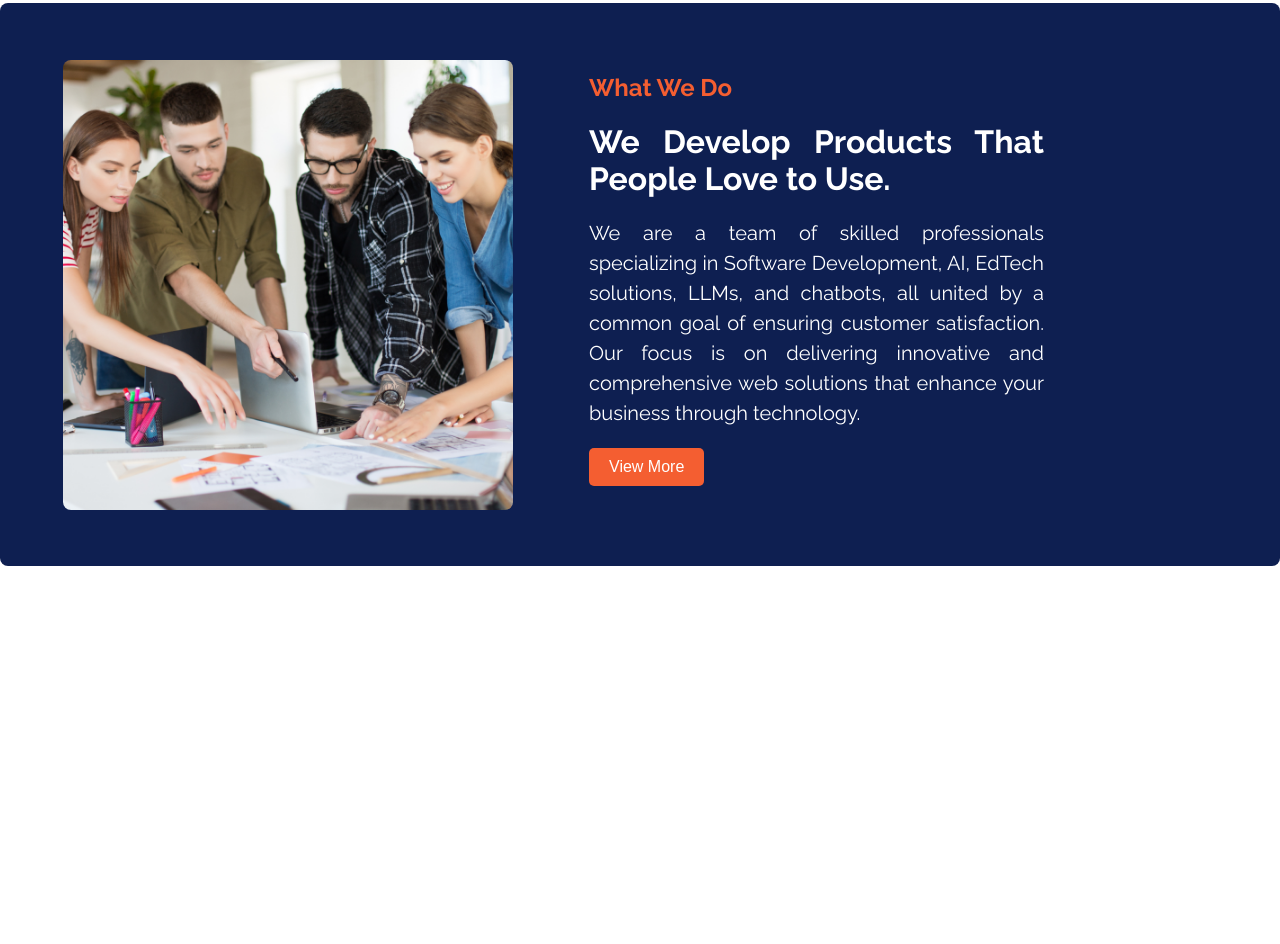
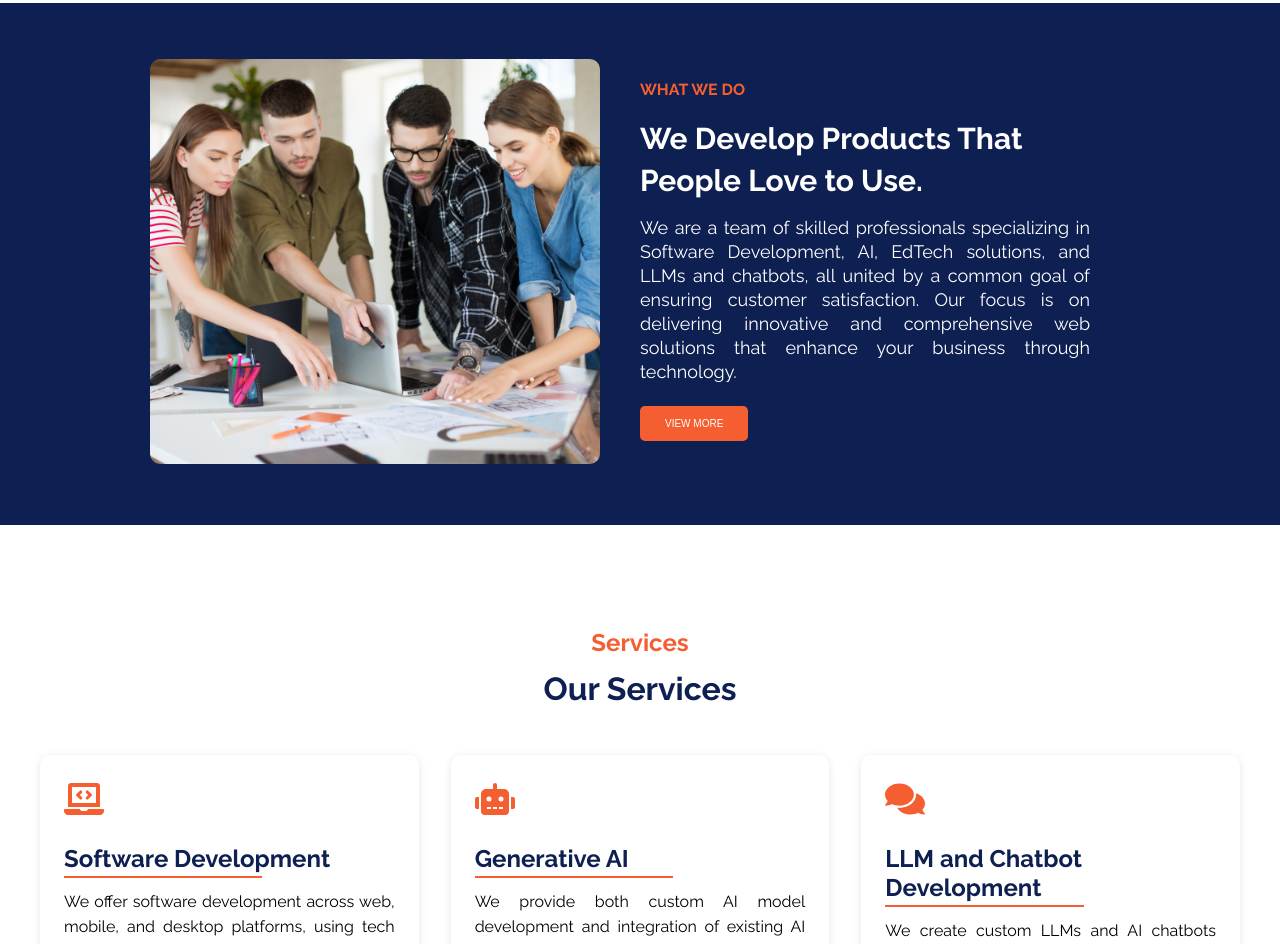
Before and after one commit to Brainy-Sensei/BrainySensei_website, a React (Create React App) app: page / in a window 1280 px wide. Shown: the part 2040-2984 px from the top of the page. Before the commit the page ends 2606 px from the top, so only its background shows below. Built offline with nearby package versions, Linux system fonts and the light colour scheme.

Commit message:
whatWedo

```diff
--- a/src/App.js
+++ b/src/App.js
@@ -3,12 +3,12 @@ import Navbar from "./componets/Navbar";
 import HeroSection from "./componets/HeroSection";
 import OverlapSection from "./componets/OverlapSection";
  import Process from "./componets/Process";
-import WhatWeDo from"./componets/WhatWeDo";
+ import ProductDescription from"./componets/ProductDescription";
 
 //  import ProcessSection from "./componets/ProcessSection";
 //  import ProductSection from "./componets/FeatureSection";
 
-//  import Services from "./componets/Services";
+ import Services from "./componets/Services";
 //  import TeamSection from "./componets/TeamSection";
 //  import Technologies from "./componets/Technologies";
 //  import Testimonials from "./componets/Testimonials";
@@ -24,17 +24,18 @@ const App =() =>{
   return(
     <div className="App">
       <Navbar />
-        <HeroSection  />
+         <HeroSection  />
        < OverlapSection />
             <Process />
-         <WhatWeDo />
+           <ProductDescription />
+          {/* <WhatWeDo />    */}
        {/* <FeatureSection /> */}
-      {/* <Services />
-      <TeamSection />
+         <Services />  *
+       {/* <TeamSection />
       <Technologies />
       <Testimonials />
       <InputSection />
-       <Footer />         */}
+       <Footer />            */}
     </div>
 
   );
--- /dev/null
+++ b/src/componets/ProductDescription.css
@@ -0,0 +1,116 @@
+body{
+  margin: 0;
+  padding: 0;
+   font-family: "Raleway", serif;
+   list-style: none;
+  box-sizing: border-box;
+}
+.product-container {
+  display: flex;
+  flex-direction: row;
+  align-items: center;
+  justify-content: center;
+  padding: 20px ;
+  background-color: #0E1F51;
+  color: #FFFFFF;
+}
+
+.product-image img {
+  width: 100%;
+  max-width: 450px;
+  height: auto;
+  border-radius: 10px;
+  padding: 0px;
+}
+
+.product-content {
+  max-width: 450px;
+  padding: 20px 40px 40px;
+
+
+}
+
+.product-content h4 {
+  color: #F45E31;
+  font-size: 16px;
+  margin-bottom: 10px;
+  text-transform: uppercase;
+   transform: translateY(1rem);
+}
+
+.product-content h2 {
+  font-size: 30px;
+  font-weight: 700;
+  /* text-align: justify; */
+  margin-bottom: 20px;
+  line-height: 1.4;
+   padding: 10px 0px;
+  word-spacing: 0; /* Removes extra space between words */
+ letter-spacing: normal; /* Resets any letter spacing */
+
+
+}
+
+.product-content p {
+  font-size: 18px;
+  line-height: 24px;
+  text-align: justify;
+   margin-bottom: 30px;
+  padding: 0px 0px;
+  overflow: hidden;
+  text-overflow: ellipsis;
+  word-spacing: 0; /* Removes extra space between words */
+  letter-spacing: normal;
+  transform: translateY(-1.0rem);
+   /* Resets any letter spacing */
+}
+
+.view-more-button {
+  background-color: #F45E31;
+  color: #FFFFFF;
+  border: none;
+  padding: 12px 25px;
+  border-radius: 5px;
+  cursor: pointer;
+  font-size: 10px;
+  font-weight: 500;
+  text-transform: uppercase;
+  transform: translateY(-1.5rem);
+  /* transform: translate(3.6rem); */
+}
+
+.view-more-button:hover {
+  background-color: #F45E31;
+}
+
+@media (max-width: 768px) {
+  .product-container {
+    flex-direction: column;
+
+  }
+
+  .product-content {
+    font-size: 14px;
+
+
+
+  }
+  .product-container h2{
+    font-size: 20px;
+    line-height: 30px;
+    font-weight: 700;
+
+  }
+  .product-content p{
+    text-align: justify;
+    font-size: 14px;
+    line-height: 25px;
+
+
+
+  }
+
+  .product-image img {
+    max-width: 100%;
+  }
+}
--- /dev/null
+++ b/src/componets/ProductDescription.js
@@ -0,0 +1,23 @@
+import React from 'react';
+import './ProductDescription.css';
+import banner from "../image/bannerImage.png"
+
+const ProductDescription = () => {
+  return (
+    <div className="product-container">
+      <div className="product-image">
+        <img src={banner} alt="Team working" />
+      </div>
+      <div className="product-content">
+        <h4>What We Do</h4>
+        <h2>We Develop Products That People Love to Use.</h2>
+        <p>
+          We are a team of skilled professionals specializing in Software Development, AI, EdTech solutions, and LLMs and chatbots, all united by a common goal of ensuring customer satisfaction. Our focus is on delivering innovative and comprehensive web solutions that enhance your business through technology.
+        </p>
+        <button className="view-more-button">View More</button>
+      </div>
+    </div>
+  );
+};
+
+export default ProductDescription;
--- a/src/componets/Services.css
+++ b/src/componets/Services.css
@@ -1,77 +1,125 @@
+/* General Styles */
+body {
+  margin: 0;
+  padding: 0;
+   font-family: "Raleway", serif;
+   list-style: none;
+  box-sizing: border-box;
+}
 .services-container {
+  padding: 4rem 2rem;
   text-align: center;
-    padding: 20px;
-    font-family: Arial, sans-serif;
-    transform: translateY(-23.5rem);
-
+  background-color: #ffffff;
 }
 
-  h2 {
-    font-size: 1.2rem;
+.services-container h2 {
+  font-size: 1.5rem;
   color: #F45E31;
-    line-height: 24px;
+  margin-bottom: 0.5rem;
+  transform: translateY(1.2rem);
 }
 
-  h3 {
-    font-size: 1.6rem;
+.services-container h3 {
+  font-size: 2rem;
+  font-weight: bold;
+  margin-bottom: 3rem;
   color: #0E1F51;
-    margin-bottom: 30px;
-    line-height: 40px;
-
 }
 
 .services-grid {
   display: grid;
-    grid-template-columns: repeat(auto-fit, minmax(250px, 1fr));
-    gap: 15px;
-    padding: 0 140px;
+  grid-template-columns: repeat(3, 1fr);
+  gap: 2rem;
+  max-width: 1200px;
+  margin: 0 auto;
 }
 
 .service-card {
-    background: #fff;
-    /* border: 1px solid #ddd; */
-    border-radius: 8px;
-    padding: 25px;
+  background-color: #ffffff;
+  padding: 1.5rem;
+  border-radius: 10px;
+  box-shadow: 0 2px 8px rgba(0, 0, 0, 0.1);
   text-align: left;
-    box-shadow: 0 2px 5px rgba(0, 0, 0, 0.1);
-    transition: transform 0.3s ease, box-shadow 0.3s ease;
+  transition: transform 0.3s, box-shadow 0.3s;
 }
 
 .service-card:hover {
   transform: translateY(-5px);
-     box-shadow: 0 4px 10px rgba(0, 0, 0, 0.2);
+  box-shadow: 0 4px 12px rgba(0, 0, 0, 0.2);
 }
 
 .service-icon {
   font-size: 2.5rem;
   color: #F45E31;
-    margin-bottom: 14px;
-    text-align: left;
+  margin-bottom: 1rem;
 }
 
-  h4 {
-    font-size: 1.2rem;
+.service-card h4 {
+  font-size: 1.5rem;
+  margin: 0.5rem 0;
   color: #0E1F51;
-    margin-bottom: 10px;
+  position: relative; /* Required for the underline to position dynamically */
+}
+
+.service-card h4::after {
+  content: "";
+  display: block;
+  width: 60%; /* Makes the underline the same width as the title */
+  height: 2px;
+  background-color: #F45E31;
+  margin-top: 0.5rem; /* Space between title and underline */
+  position: absolute;
+  left: 0; /* Aligns to the start of the title */
+  bottom: -5px; /* Adjusts spacing below the text */
+}
+
+.service-card p {
+  font-size: 1rem;
+  line-height: 1.6;
+  margin-bottom: 1rem;
+  color: #000000;
   text-align: justify;
 }
 
-  p {
-    font-size: 0.9rem;
-    color: #000000;
-    margin-bottom: 10px;
-    text-align: justify;
-    line-height: 1.5rem;
+.service-card a {
+  color: #F45E31;
+  text-decoration: none;
+  font-weight: bold;
 }
 
-  a {
-    font-size: 0.9rem;
-    color: #F45E31;
-    text-decoration: none;
-    transition: color 0.3s ease;
-
+.service-card a:hover {
+  text-decoration: underline;
 }
 
-  a:hover {
-    color: #F45E31;
+/* Responsive Design */
+@media (max-width: 1024px) {
+  .services-grid {
+    grid-template-columns: repeat(2, 1fr);
   }
+}
+
+@media (max-width: 768px) {
+  .services-grid {
+    grid-template-columns: 1fr;
+  }
+
+  .services-container h2 {
+    font-size: 1.2rem;
+  }
+
+  .services-container h3 {
+    font-size: 1.5rem;
+  }
+
+  .service-card {
+    padding: 1rem;
+  }
+
+  .service-card h4 {
+    font-size: 1.25rem;
+  }
+
+  .service-card p {
+    font-size: 0.9rem;
+  }
+}
--- a/src/componets/WhatWeDo.css
+++ /dev/null
@@ -1,113 +0,0 @@
-/* src/components/WhatWeDo.css */
-body {
-  margin: 0;
-  font-family: Arial, sans-serif;
-  font-family: "Raleway", serif;
-}
-.what-we-do-container {
-
-  display: flex;
-  justify-content: space-between;
-  align-items: center;
-  background-color: #0E1F51;
-  padding: 20px 60px;
-  color: #FFFFFF;
-  border-radius: 8px;
-
-}
-
-.image-section {
-  flex: 1;
-  display: flex;
-  justify-content: center;
-  align-items: center;
-  padding: 0px;
-
-
-
-
-}
-
-.image-section img {
-  width: 100%;
-  max-width: 450px;
-  height: 450px;
-  height: auto;
-  border-radius: 8px;
-  object-fit: cover;
-
-
-
-
-}
-
-.square-image {
-  width: 100%;
-  max-width: 500px;
-  aspect-ratio: 1;
-  object-fit: cover;
-  border-radius: 8px;
-
-
-}
-
-.text-section {
-  flex: 1;
-  margin-left: 10px;
-  max-width: 600px;
-  height: auto;
-  text-align: justify;
-  padding: 30px 120px 60px 120px;
-  transform: translate(-3.5rem);
-}
-
-.text-section h2 {
-  font-size: 1.5em;
-  color: #F45E31;
-}
-
-.text-section h1 {
-  font-size: 2rem;
-  /* text-align: justify; */
-  /* margin: 10px 0; */
-}
-
-.text-section p {
-  font-size: 20px;
-  line-height: 30px;
-  margin: 20px 0;
-}
-
-.text-section button {
-  background-color: #F45E31;
-  color: #FFFFFF;
-  border: none;
-  padding: 10px 20px;
-  font-size: 1em;
-  cursor: pointer;
-  border-radius: 5px;
-}
-
-@media (max-width: 768px) {
-  .what-we-do-container {
-    flex-direction: column;
-    text-align: center;
-  }
-
-  .text-section {
-    margin-left: 0;
-    padding: 0px 0px 0px 110px;
-  }
-
-  .text-section h1 {
-    font-size: 1.5rem;
-  }
-  .text-section p{
-    font-size: 12px;
-    text-align: justify;
-  }
-
-  .square-image {
-    max-width: 400px;
-  }
-}
--- a/src/componets/WhatWeDo.js
+++ /dev/null
@@ -1,27 +0,0 @@
-// src/components/WhatWeDo.js
-import React from 'react';
-import './WhatWeDo.css';
-import banner from "../image/bannerImage.png"
-
-const WhatWeDo = () => {
-  return (
-    <div className="what-we-do-container">
-      <div className="image-section">
-        <img className="square-image" src={banner} alt="Team working" />
-      </div>
-      <div className="text-section">
-        <h2>What We Do</h2>
-        <h1>We Develop Products That People Love to Use.</h1>
-        <p>
-          We are a team of skilled professionals specializing in Software
-          Development, AI, EdTech solutions, LLMs, and chatbots, all united by a common goal of ensuring customer satisfaction. Our
-          focus is on delivering innovative and comprehensive web solutions
-          that enhance your business through technology.
-        </p>
-        <button>View More</button>
-      </div>
-    </div>
-  );
-};
-
-export default WhatWeDo;
```
Also changed, not shown: src/componets/Navbar.js (line endings or trailing spaces). Lines whose indentation alone changed are shown as unchanged.
